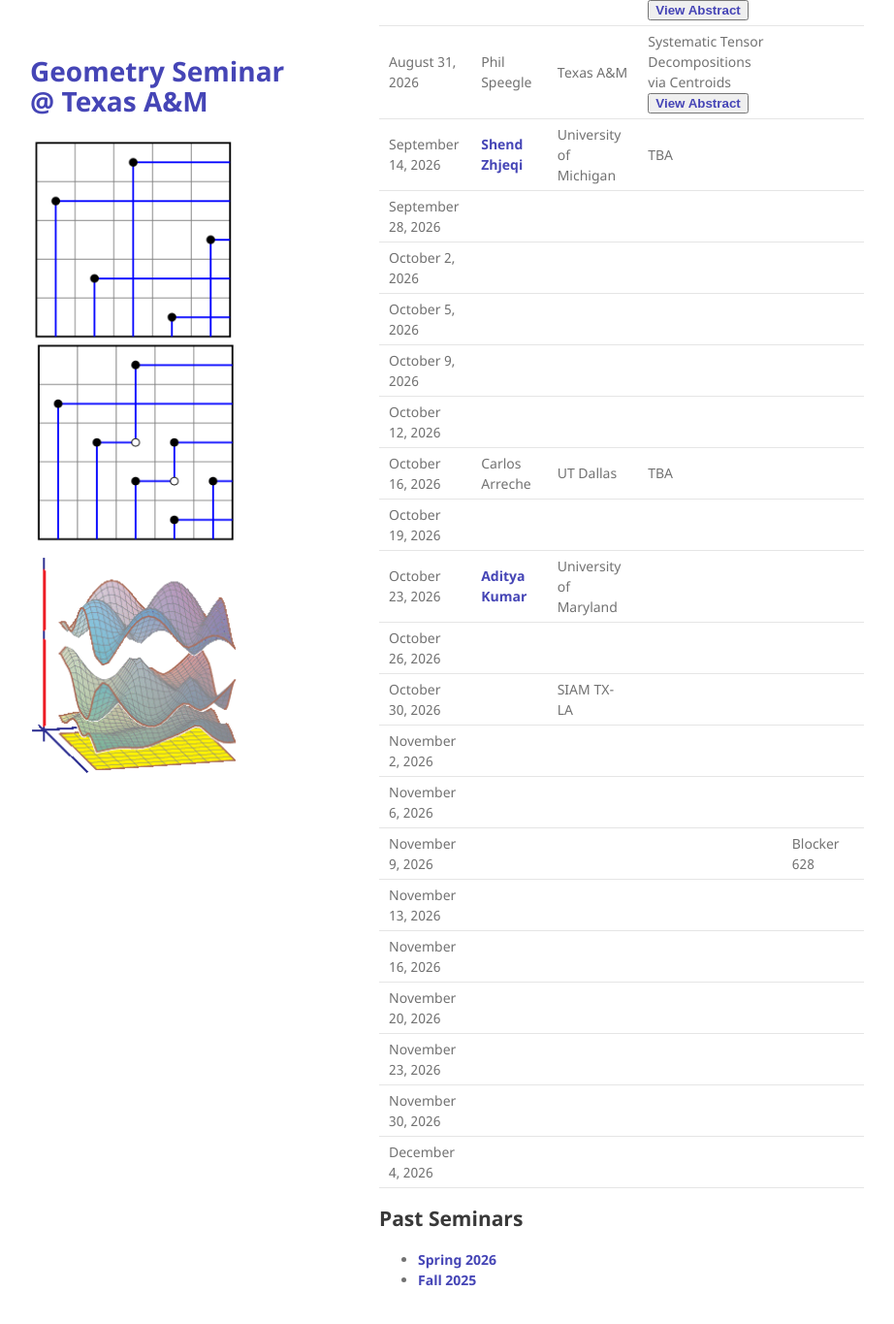
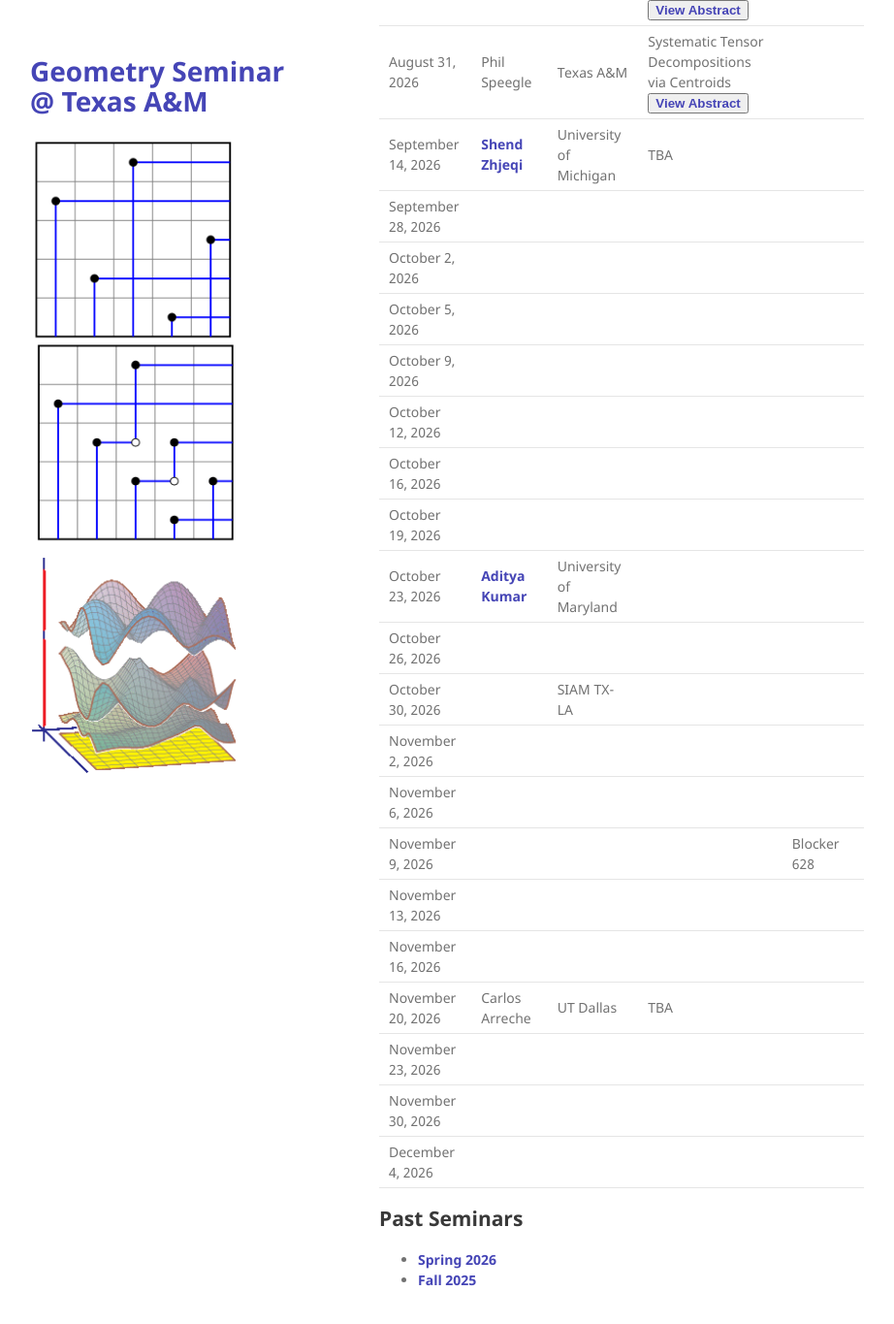
Before and after one commit to tamu-seminar/geometry, a Jekyll site: the page built from 2026_2.md, in a window 1280 px wide and 1400 px high, scrolled down 492 px. Shown: the top 1365 px of the window at 97% size, without its empty margins (179-1101 px from the left). Built offline with Jekyll 4.4.1, drawn with Linux system fonts in a browser that asks for light colours; part of the change alters nothing that is shown.

```diff
--- a/2026_2.md
+++ b/2026_2.md
@@ -34,7 +34,7 @@ Many dates in September conflict with promotion talks or committee meetings.
 | October 5, 2026 | | | | |
 | October 9, 2026 | | | | |
 | October 12, 2026 | | | | |
-| October 16, 2026 | Carlos Arreche | UT Dallas | TBA | |
+| October 16, 2026 |  | | | |
 | October 19, 2026 | | | | |
 | October 23, 2026 |[Aditya Kumar](https://sites.google.com/view/adityakm?pli=1&authuser=0) | University of Maryland | | |
 | October 26, 2026 | | | | |
@@ -44,7 +44,7 @@ Many dates in September conflict with promotion talks or committee meetings.
 | November 9, 2026 | | | | Blocker 628 |
 | November 13, 2026 | | | | |
 | November 16, 2026 | | | | |
-| November 20, 2026 | | | | |
+| November 20, 2026 |Carlos Arreche | UT Dallas | TBA | |
 | November 23, 2026 | | | | |
 | November 30, 2026 | | | | |
 | December 4, 2026 | | | | |
```
